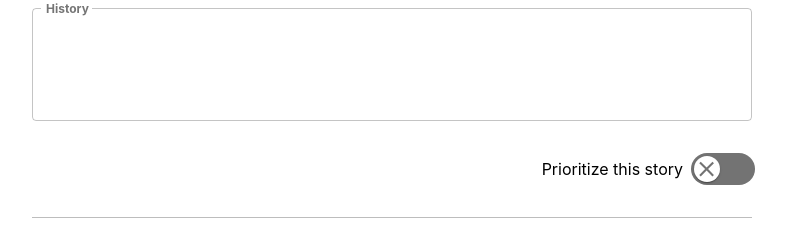
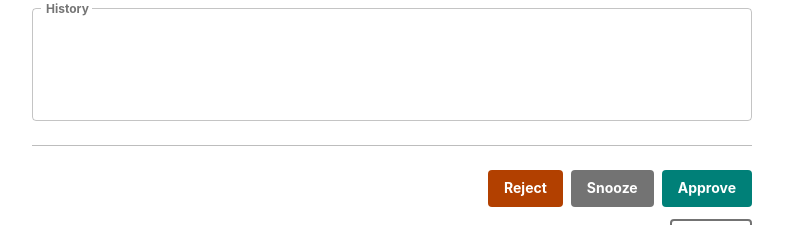
Before and after one commit to Pocket/curation-tools-frontend, a React (Create React App) app: page / in a window 1280 px wide. Shown: the part 1000-1225 px from the top of the page, without its empty margins (248-1034 px from the left). Built offline with nearby package versions, Linux system fonts and the light colour scheme.

Commit message:
Removing 'Prioritise this story' toggle

```diff
--- a/src/components/EditAndApproveStory/EditAndApproveStory.tsx
+++ b/src/components/EditAndApproveStory/EditAndApproveStory.tsx
@@ -5,13 +5,11 @@ import {
   Card,
   CardMedia,
   Divider,
-  FormControlLabel,
   FormHelperText,
   Grid,
   MenuItem,
   TextField,
   Typography,
-  Switch,
 } from '@material-ui/core';
 import { makeStyles, Theme } from '@material-ui/core/styles';
 
@@ -275,15 +273,6 @@ export const EditAndApproveStory = (
             />
           </Grid>
 
-          <Grid item xs={12} className={classes.alignRight}>
-            <FormControlLabel
-              value="prioritize"
-              control={<Switch color="primary" />}
-              label="Prioritize this story"
-              labelPlacement="start"
-            />
-          </Grid>
-
           <Grid item xs={12}>
             <Divider />
           </Grid>
```
Also changed, not shown: 1 other file (tests, documents, lock files or other folders).
